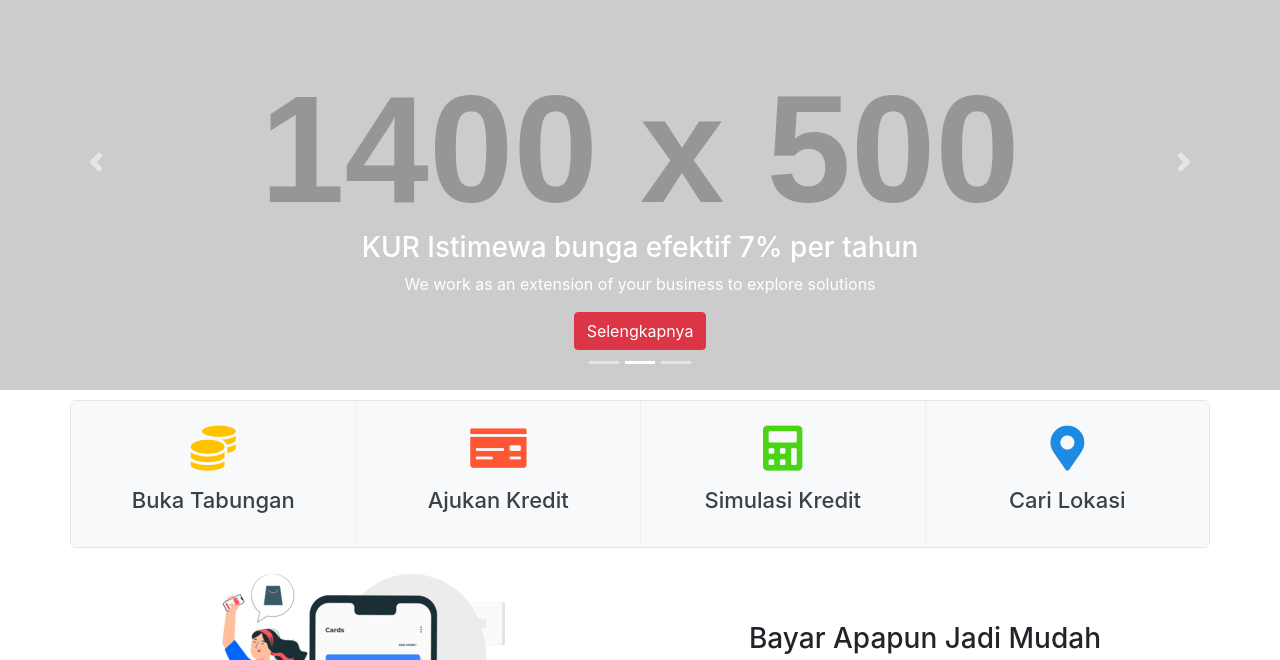
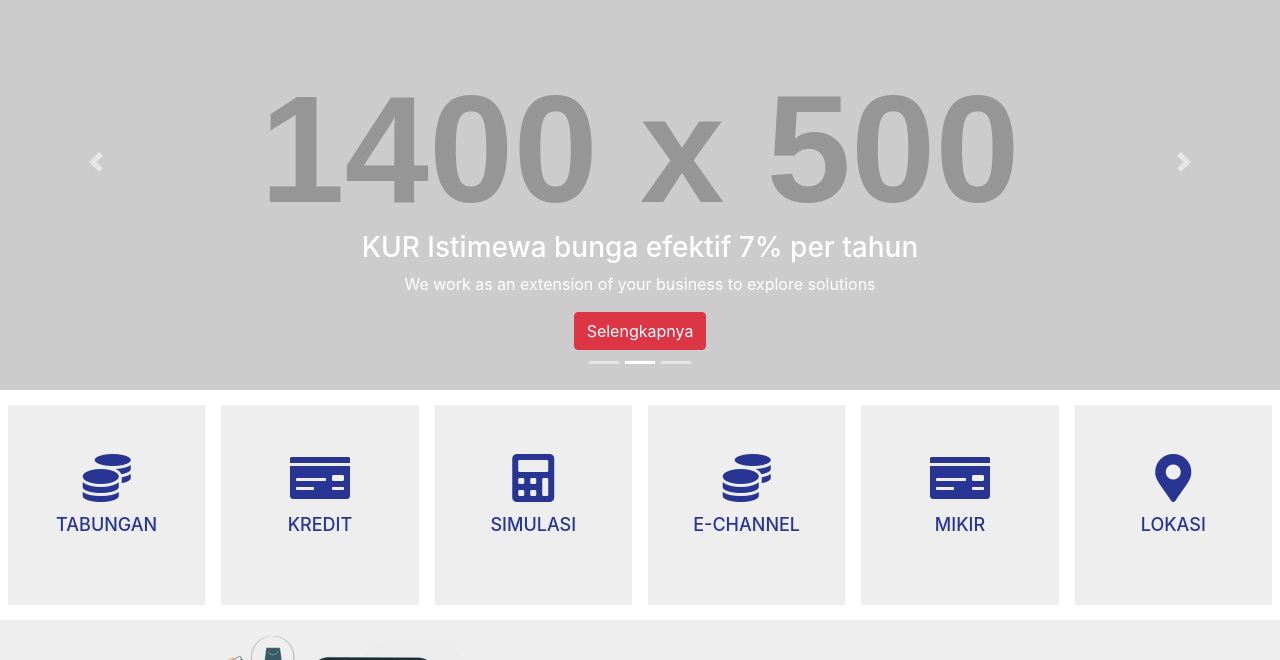
Before and after one commit to RBAYU505/protoview, a plain HTML site: page protoview/index.html in a window 1280 px wide. Shown: the part 67-727 px from the top of the page. Drawn offline with Linux system fonts and the light colour scheme; placeholder pictures from the web are drawn by us.

Commit message:
feature boxs

```diff
--- a/protoview/assets/css/mycss.css
+++ b/protoview/assets/css/mycss.css
@@ -81,6 +81,99 @@
             border: 1px solid #283593;
           }
         }
+
+/* #### Feature BOx Section #### */
+  .service-box{
+    position: relative;
+    overflow: hidden;
+    margin-top: 15px;
+    margin-bottom:15px;
+    perspective:1000px;
+    -webkit-perspective:1000px;
+  }
+  .service-icon{
+    width: 100%;
+    height: 200px;
+    padding: 10px;
+    text-align: center;
+    transition: all .5s ease;
+  }
+
+  .service-content{
+    position: absolute;
+    top: 0;
+    left: 0;
+    z-index: 1;
+    opacity: 0;
+    width: 100%;
+    height: 200px;
+    padding-top: 20px;
+    text-align: center;
+    transition: all .5s ease;
+    background-color: #474747;
+    backface-visibility:hidden;
+    transform-style: preserve-3d;
+    -webkit-transform: translateY(110px) rotateX(-90deg);
+    -moz-transform: translateY(110px) rotateX(-90deg);
+    -ms-transform: translateY(110px) rotateX(-90deg);
+    -o-transform: translateY(110px) rotateX(-90deg);
+    transform: translateY(110px) rotateX(-90deg);
+  }
+  .service-box .service-icon .front-content{
+    position: relative;
+    top:80px;
+    -webkit-transform: translateY(-50%);
+    -moz-transform: translateY(-50%);
+    -ms-transform: translateY(-50%);
+    -o-transform: translateY(-50%);
+    transform: translateY(-50%);
+  }
+
+  .service-box .service-icon .front-content i {
+    font-size: 48px;
+    color: #283593;
+    padding-bottom: 12px;
+  }
+
+  .service-box .service-icon .front-content h3 {
+    font-size: 18px;
+    color: #283593;
+    text-align: center;
+    margin-bottom: 15px;
+    text-transform: uppercase;
+  }
+  .service-box .service-content h3 {
+    font-size: 15px;
+    font-weight: 700;
+    color: #fff;
+    margin-bottom:10px;
+    text-transform: uppercase;
+  }
+  .service-box .service-content p {
+    font-size: 13px;
+    color: #b1b1b1;
+    margin:0;
+  }
+  .yellow{background-color: #ffc000;}
+  .orange{background-color: #fc7f0c;}
+  .red{background-color: #e84b3a;}
+  .grey{background-color: #eeeeee;}
+  .service-box:hover .service-icon{
+    opacity: 0;
+    -webkit-transform: translateY(-110px) rotateX(90deg);
+    -moz-transform: translateY(-110px) rotateX(90deg);
+    -ms-transform: translateY(-110px) rotateX(90deg);
+    -o-transform: translateY(-110px) rotateX(90deg);
+    transform: translateY(-110px) rotateX(90deg);
+  }
+  .service-box:hover .service-content {
+    opacity: 1;
+    -webkit-transform: rotateX(0);
+    -moz-transform: rotateX(0);
+    -ms-transform: rotateX(0);
+    -o-transform: rotateX(0);
+    transform: rotateX(0);
+  }
 
 /* #### Menu Wizzard Section #### */
 .hk-features {
--- a/protoview/index.html
+++ b/protoview/index.html
@@ -199,47 +199,98 @@
       </div>
       <!-- /.carousel -->
 
-      <!-- Wizzard Menu -->
-
-          <div class="section hk-features">
-            <div class="container hk-features-wrap text-center">
-
-                <div class="row bg-light">
-                    <div class="col-6 col-sm-3 col-md-3">
-                        <div class="hk-features-box">
-                            <i class="fas fa-coins color-1"></i>
-                            <h3 class="mt-3">Buka Tabungan</h3>
-
-                        </div>
+      <!-- Feature Box -->
+      <div class="container-fluid">
+        <div class="row">
+            <div class="col-6 col-md-2 pl-md-2 pr-md-2">
+                <div class="service-box">
+                    <div class="service-icon grey">
+                      <div class="front-content">
+                        <i class="fas fa-coins"></i>
+                        <h3>Tabungan</h3>
+                      </div>
                     </div>
-                    <div class="col-6 col-sm-3 col-md-3 seperator">
-                        <div class="hk-features-box ">
-                            <i class="fas fa-money-check color-2"></i>
-                            <h3 class="mt-3">Ajukan Kredit</h3>
-
-                        </div>
+                    <div class="service-content">
+                        <h3>Buka Tabungan</h3>
+                        <p>No one rejects, dislikes, or avoids pleasure itself, because it is pleasure, but because those who do not know how to pursue pleasure</p>
                     </div>
-                    <div class="col-6 col-sm-3 col-md-3 seperator">
-                        <div class="hk-features-box ">
-                            <i class="fas fa-calculator color-3"></i>
-                            <h3 class="mt-3">Simulasi Kredit</h3>
-
-                        </div>
+                </div>
+            </div>
+            <div class="col-6 col-md-2 pl-md-2 pr-md-2">
+                <div class="service-box">
+                    <div class="service-icon grey">
+                      <div class="front-content">
+                        <i class="fas fa-money-check"></i>
+                        <h3>Kredit</h3>
+                      </div>
                     </div>
-                    <div class="col-6 col-sm-3 col-md-3 seperator">
-                        <div class="hk-features-box">
-                            <i class="fas fa-map-marker-alt color-4"></i>
-                            <h3 class="mt-3">Cari Lokasi</h3>
-
-                        </div>
+                    <div class="service-content">
+                        <h3>Ajukan Kredit</h3>
+                        <p>No one rejects, dislikes, or avoids pleasure itself, because it is pleasure, but because those who do not know how to pursue pleasure</p>
+                    </div>
+                </div>
+            </div>
+            <div class="col-6 col-md-2 pl-md-2 pr-md-2">
+                <div class="service-box ">
+                    <div class="service-icon grey">
+                      <div class="front-content">
+                        <i class="fas fa-calculator"></i>
+                        <h3>Simulasi</h3>
+                      </div>
+                    </div>
+                    <div class="service-content">
+                        <h3>Simulasi Kredit</h3>
+                        <p>No one rejects, dislikes, or avoids pleasure itself, because it is pleasure, but because those who do not know how to pursue pleasure</p>
+                    </div>
+                </div>
+            </div>
+            <div class="col-6 col-md-2 pl-md-2 pr-md-2">
+              <div class="service-box">
+                  <div class="service-icon grey">
+                    <div class="front-content">
+                      <i class="fas fa-coins"></i>
+                      <h3>E-Channel</h3>
                     </div>
                   </div>
+                  <div class="service-content">
+                      <h3>Buka Tabungan</h3>
+                      <p>No one rejects, dislikes, or avoids pleasure itself, because it is pleasure, but because those who do not know how to pursue pleasure</p>
+                  </div>
+              </div>
+          </div>
+          <div class="col-6 col-md-2 pl-md-2 pr-md-2">
+              <div class="service-box">
+                  <div class="service-icon grey">
+                    <div class="front-content">
+                      <i class="fas fa-money-check"></i>
+                      <h3>Mikir</h3>
+                    </div>
+                  </div>
+                  <div class="service-content">
+                      <h3>Ajukan Kredit</h3>
+                      <p>No one rejects, dislikes, or avoids pleasure itself, because it is pleasure, but because those who do not know how to pursue pleasure</p>
+                  </div>
+              </div>
+          </div>
+            <div class="col-6 col-md-2 pl-md-2 pr-md-2">
+                <div class="service-box">
+                    <div class="service-icon grey">
+                      <div class="front-content">
+                        <i class="fas fa-map-marker-alt"></i>
+                        <h3>Lokasi</h3>
+                      </div>
+                    </div>
+                    <div class="service-content">
+                        <h3>Cari Lokasi</h3>
+                        <p>No one rejects, dislikes, or avoids pleasure itself, because it is pleasure, but because those who do not know how to pursue pleasure</p>
+                    </div>
+                </div>
             </div>
         </div>
+    </div>
 
       <!-- List Content -->
-
-        <div class="container-fluid">
+        <div class="container-fluid bg-abu">
           <div class="container">
             <div class="row">
               <div class="col-md-6 order-md-last">
@@ -260,7 +311,7 @@
         </div>
         </div>
 
-        <div class="container-fluid bg-abu">
+        <div class="container-fluid">
           <div class="container">
             <div class="row">
               <div class="col-md-6">
```
